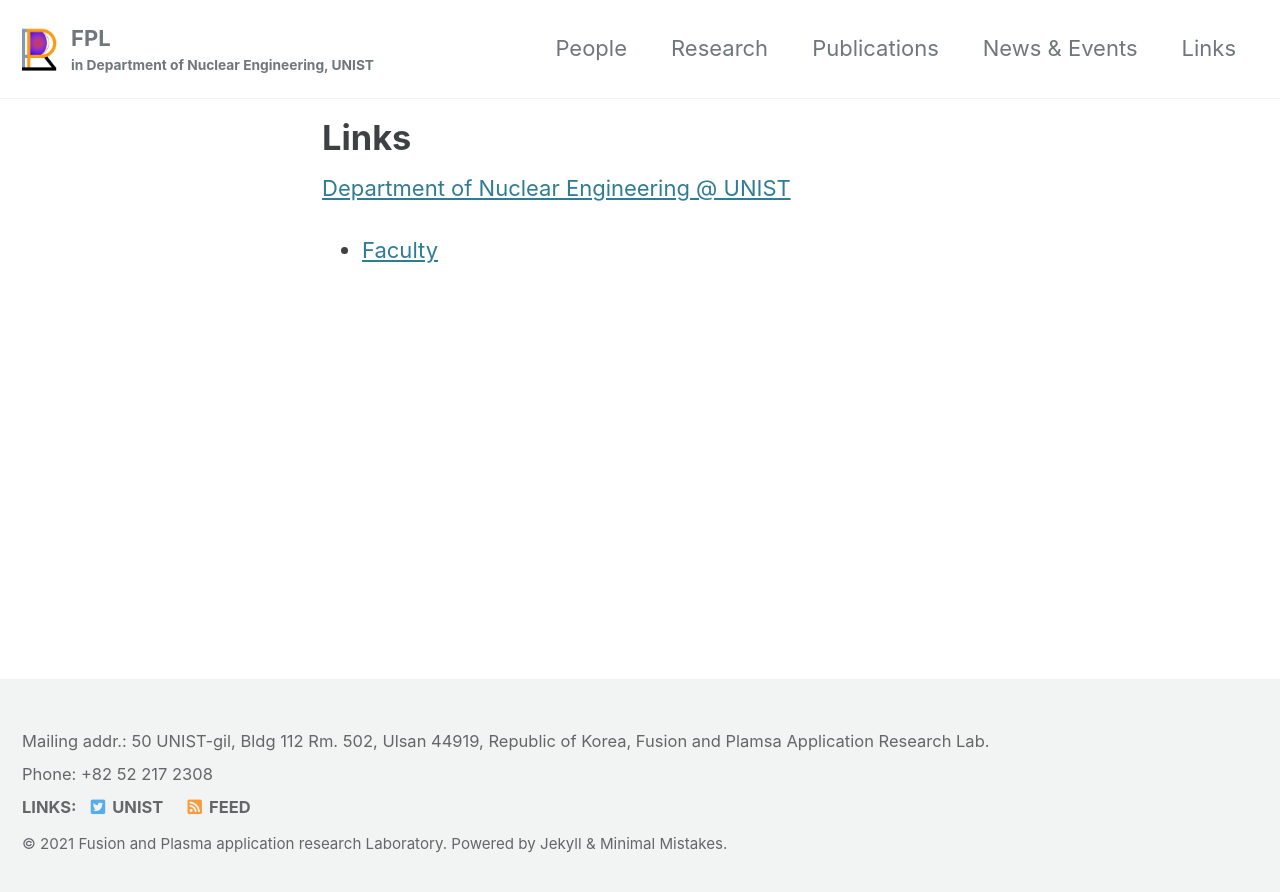
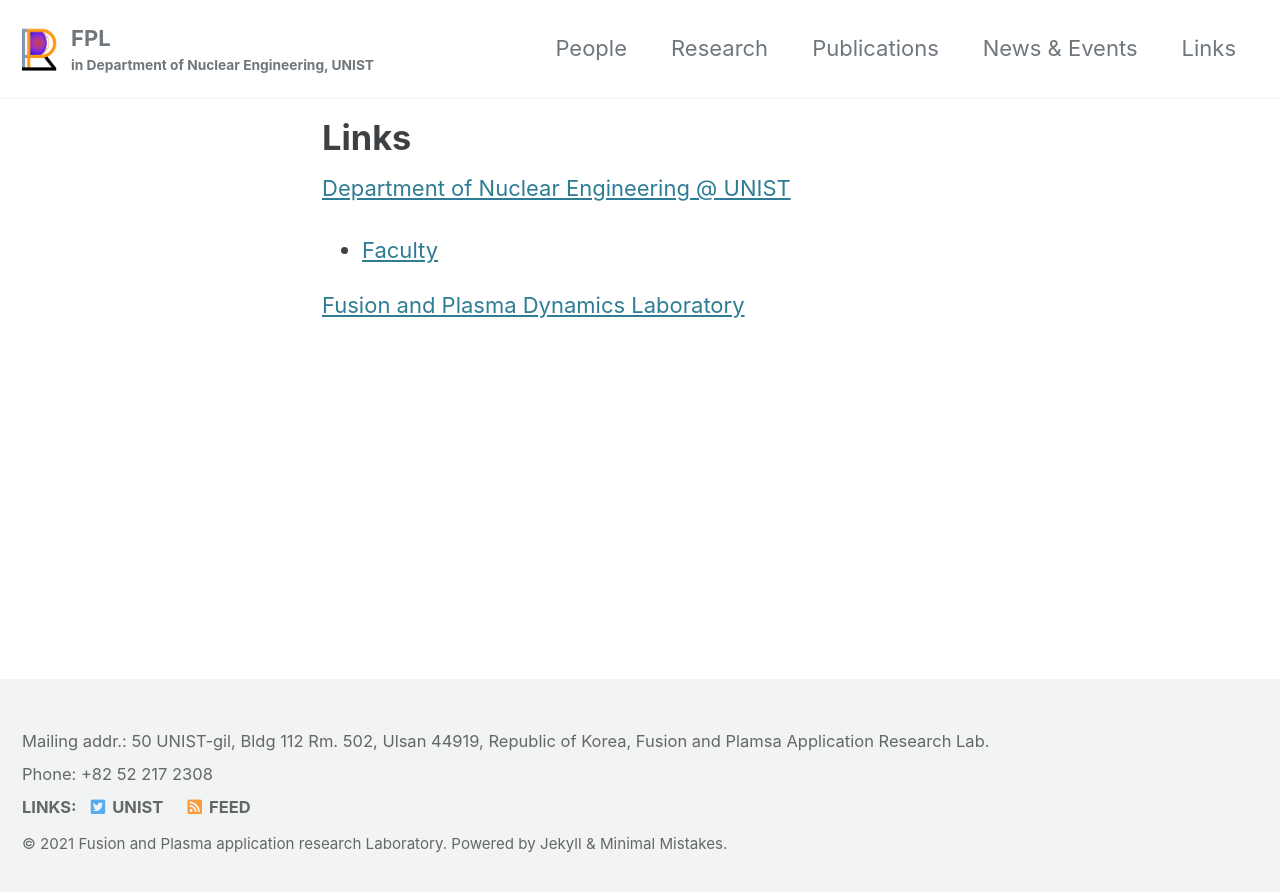
Before and after one commit to UNIST-FPL/unist-fpl.github.io, a Jekyll site: the page built from _pages/links.md, in a window 1280 px wide. Shown: the top 892 px of the page. Built offline with Jekyll 4.4.1, drawn with Linux system fonts in a browser that asks for light colours; cached includes are drawn as plain includes.

Commit message:
add a lab link associated with Prof. Choongki Sung

```diff
--- a/_pages/links.md
+++ b/_pages/links.md
@@ -7,3 +7,5 @@ permalink: /links/
 
 [Department of Nuclear Engineering @ UNIST](https://nuclear.unist.ac.kr)
   - [Faculty](https://nuclear.unist.ac.kr/people/faculty_school/)
+
+[Fusion and Plasma Dynamics Laboratory](http://fpdl.kaist.ac.kr)
```
